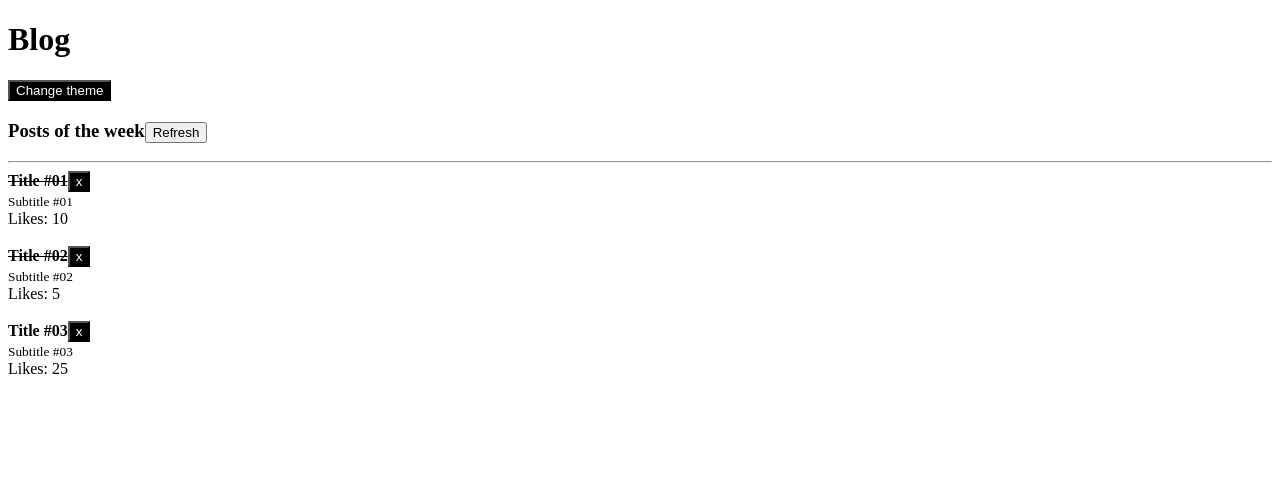
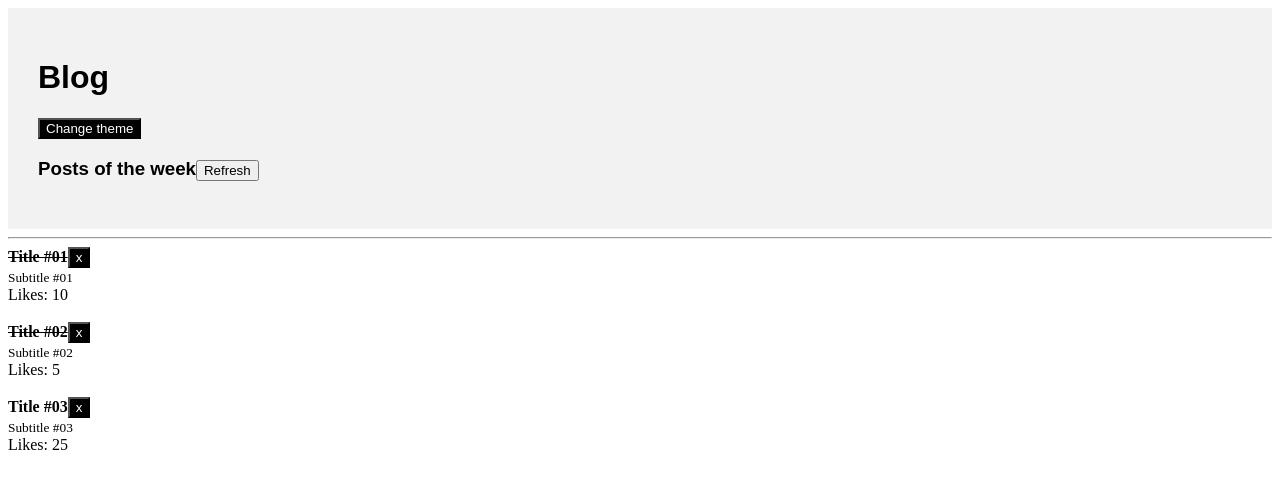
Before and after one commit to giovannalinda/react-fundamentals, a React app: page / in a window 1280 px wide. Shown: the top 488 px of the page. Built offline with nearby package versions, Linux system fonts and the light colour scheme.

Commit message:
inline styles

```diff
--- a/src/Header.js
+++ b/src/Header.js
@@ -10,11 +10,17 @@ export default function Header(props) {
   const { onToggleTheme } = useContext(ThemeContext)
 
   return (
-    <>
+    <div
+      style={{
+        background: '#f2f2f2',
+        padding: '30px',
+        fontFamily: 'sans-serif'
+      }}
+    >
       <h1>{props.title}</h1>
       <Button onClick={onToggleTheme}>Change theme</Button>
       {props.children}
-    </>
+    </div>
   )
 }
 
```
